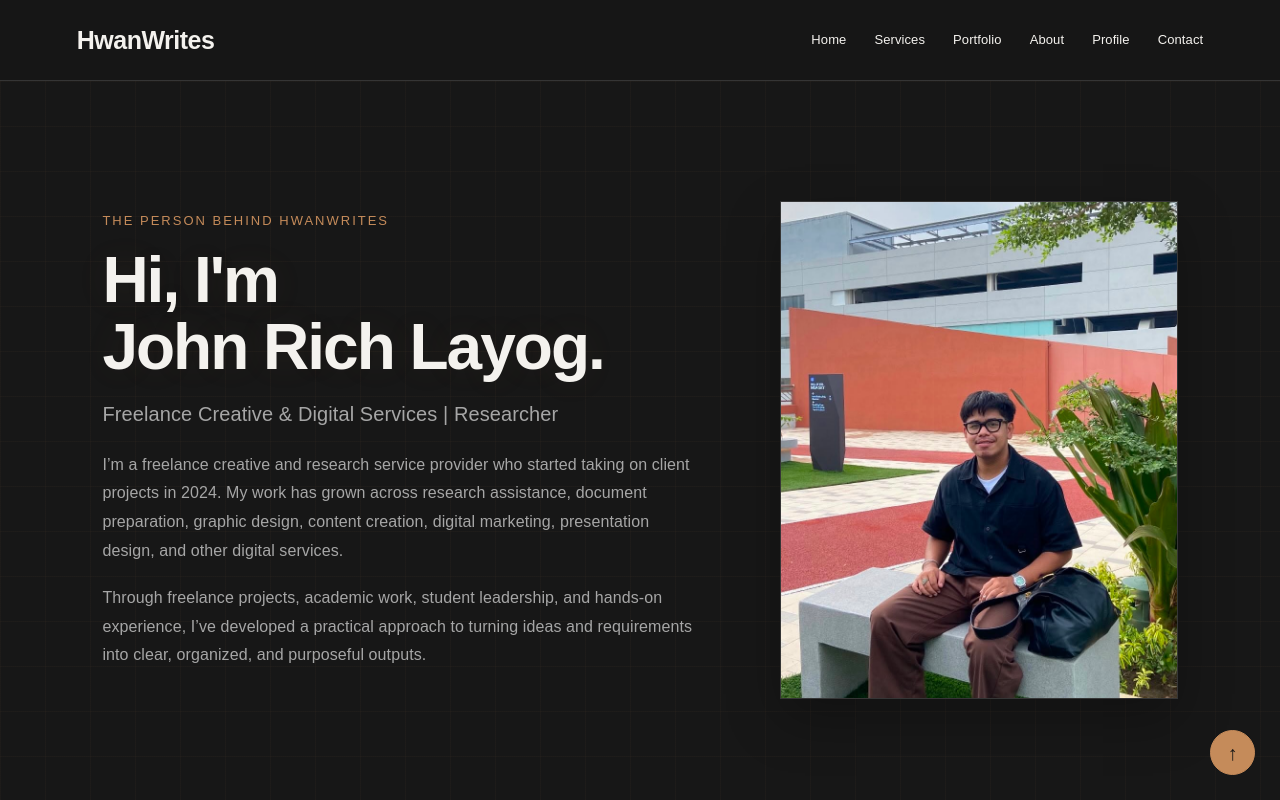
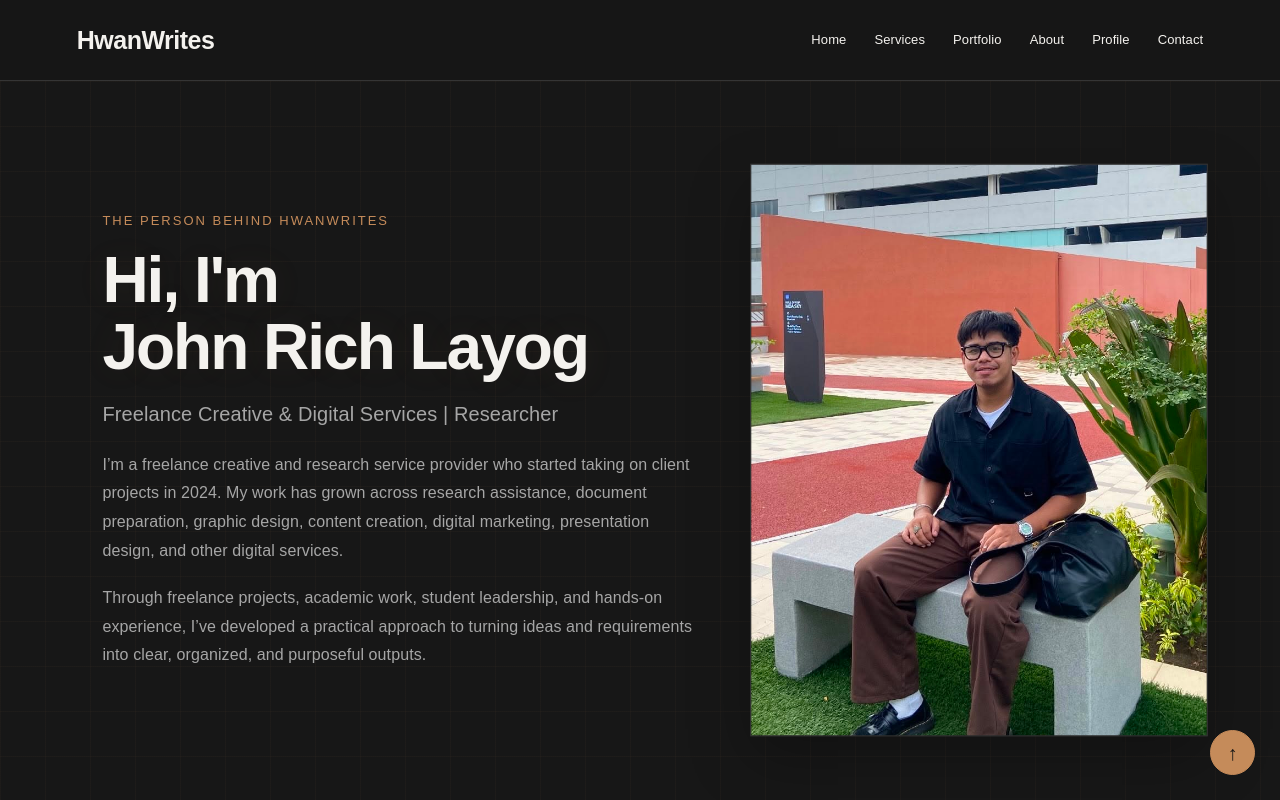
Before and after one commit to johnrichlayog-hub/hwanwrites-website, a plain HTML site: page profile.html in a window 1280 px wide. Shown: the top 800 px of the page. Drawn offline with Linux system fonts and the light colour scheme.

Commit message:
Adjust profile photo

```diff
--- a/profile.html
+++ b/profile.html
@@ -51,7 +51,7 @@
 
                     <h1>
                         Hi, I'm<br>
-                        John Rich Layog.
+                        John Rich Layog
                     </h1>
 
                     <h2>
--- a/style.css
+++ b/style.css
@@ -770,9 +770,12 @@ footer p {
     max-width: 420px;
     aspect-ratio: 4 / 5;
     object-fit: cover;
+    object-position: center 80%;
     display: block;
     margin-left: auto;
     border: 1px solid var(--border-color);
+    box-shadow: 0 20px 50px rgba(0, 0, 0, 0.25);
+    transform: scale(1.15);
 }
 
 
```
